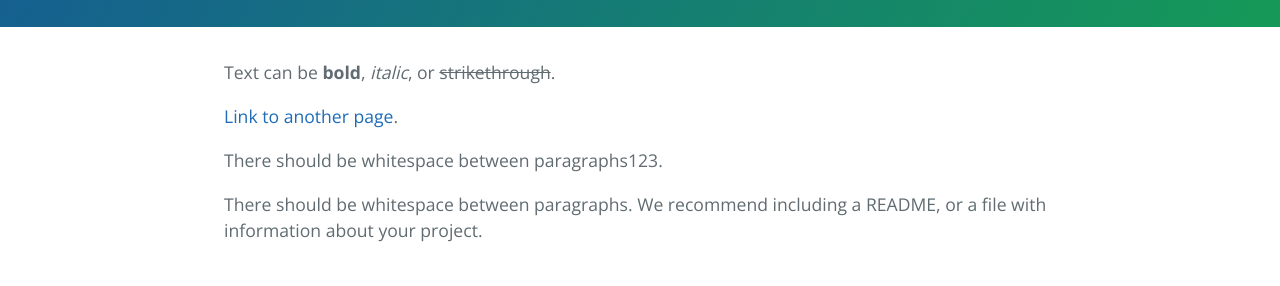
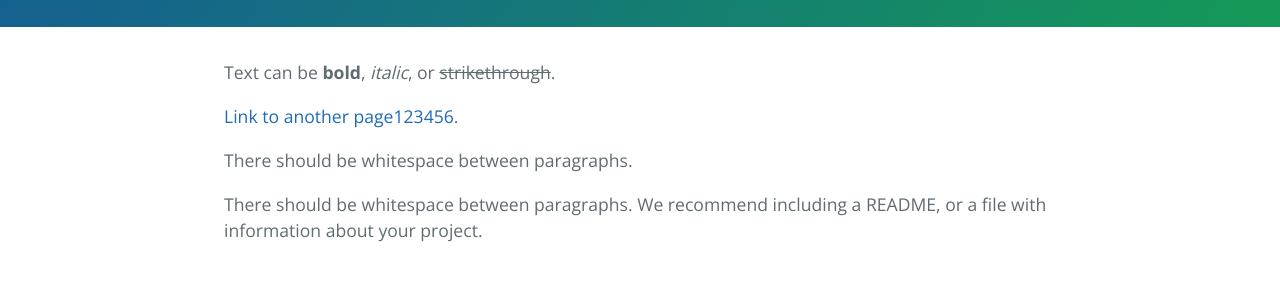
Before and after one commit to cuipengdba/pger, a Jekyll site: the page built from index.md, in a window 1280 px wide and 900 px high. Shown: the part 356-642 px from the top of the window. Built offline with Jekyll 4.4.1, drawn with Linux system fonts in a browser that asks for light colours.

Commit message:
Update index.md

```diff
--- a/index.md
+++ b/index.md
@@ -4,9 +4,9 @@ layout: default
 
 Text can be **bold**, _italic_, or ~~strikethrough~~.
 
-[Link to another page](./another-page.html).
+[Link to another page123456](./another-page.html).
 
-There should be whitespace between paragraphs123.
+There should be whitespace between paragraphs.
 
 There should be whitespace between paragraphs. We recommend including a README, or a file with information about your project.
 
```
